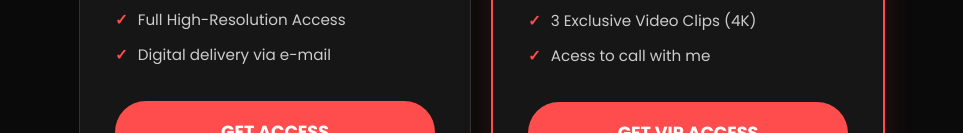
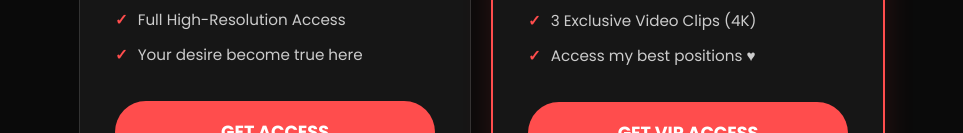
Before and after one commit to Bellopohha/lunaredfox, a website: page index.html in a window 1280 px wide. Shown: the part 1249-1382 px from the top of the page, without its empty margins (158-1121 px from the left). Drawn offline with Linux system fonts and the light colour scheme.

Commit message:
Update index.html

```diff
--- a/index.html
+++ b/index.html
@@ -216,7 +216,7 @@
             <li>10 Exclusive Sexy and Nude Photos</li>
             <li>2 Exclusive hot videos</li>
             <li>Full High-Resolution Access</li>
-            <li>Digital delivery via e-mail</li>
+            <li>Your desire become true here</li>
           </ul>
           <a href="https://www.paypal.com/ncp/payment/VC3QQF792RRTG" class="buy-btn">GET ACCESS</a>
         </div>
@@ -243,7 +243,7 @@
             <li>30+ Professional Nude Photos</li>
             <li>The "Mewtwo" Build Collection</li>
             <li>3 Exclusive Video Clips (4K)</li>
-            <li>Acess to call with me</li>
+            <li>Access my best positions ♥</li>
           </ul>
           <a href="https://www.paypal.com/ncp/payment/Y753Y2569HUMS" class="buy-btn">GET VIP ACCESS</a>
         </div>
```
